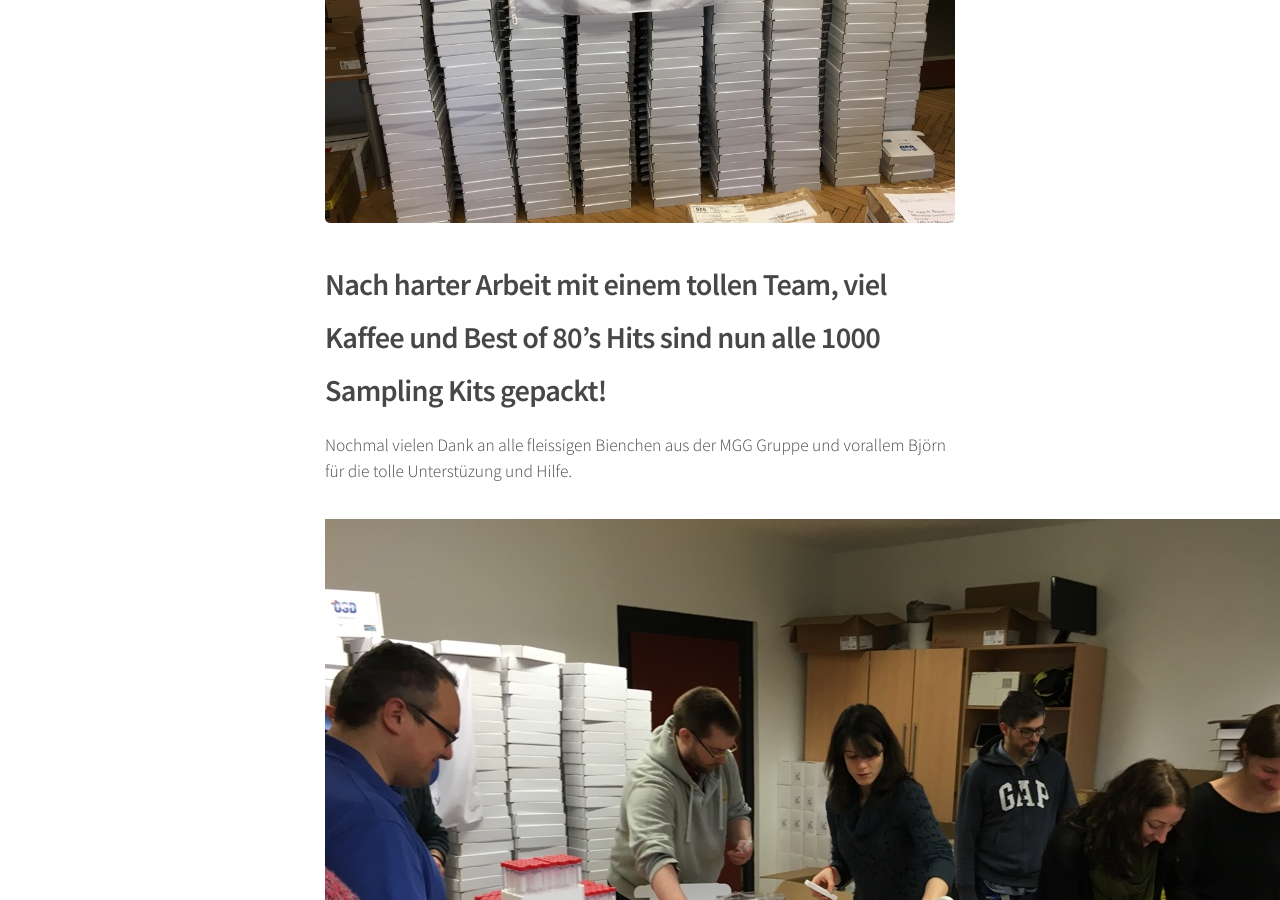
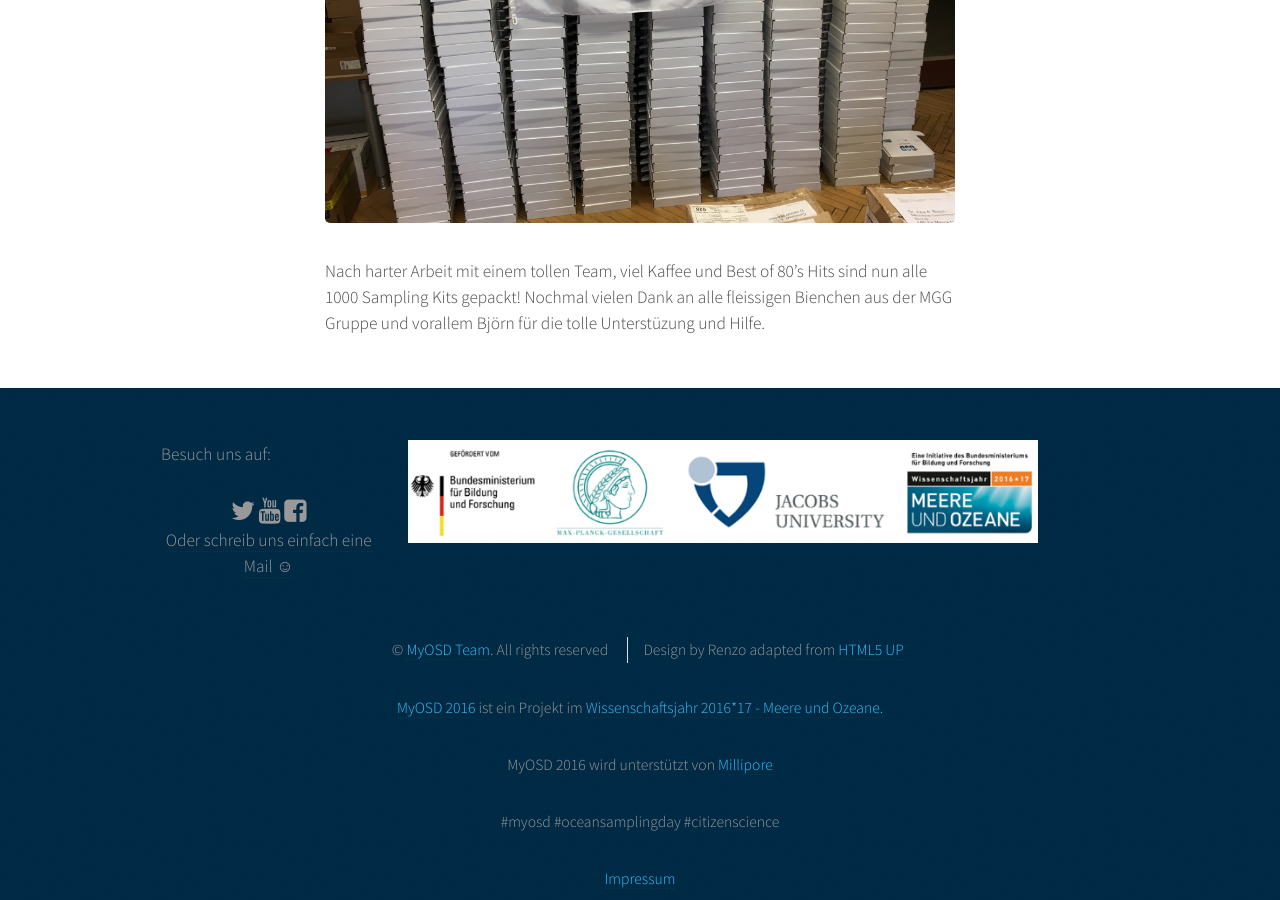
Before and after one commit to myosd/myosd.github.io, a Jekyll site: the page built from _posts/2016-05-03-samplin-kits.md, in a window 1280 px wide and 900 px high, scrolled down 579 px. Built offline with Jekyll 4.4.1, drawn with Linux system fonts in a browser that asks for light colours; part of the change alters nothing that is shown.

Commit message:
Update 2016-05-03-samplin-kits.md

```diff
--- a/_posts/2016-05-03-samplin-kits.md
+++ b/_posts/2016-05-03-samplin-kits.md
@@ -5,11 +5,5 @@ layout: post
 excerpt_separator: "<!--stop-->"
 featured: /assets/images/Kits_packing11.jpg
 ---
-## Nach harter Arbeit mit einem tollen Team, viel Kaffee und Best of 80's Hits sind nun alle 1000 Sampling Kits gepackt!
-
+Nach harter Arbeit mit einem tollen Team, viel Kaffee und Best of 80's Hits sind nun alle 1000 Sampling Kits gepackt!
 Nochmal vielen Dank an alle fleissigen Bienchen aus der MGG Gruppe und vorallem Björn für die tolle Unterstüzung und Hilfe.
-
-
-![]({{site.baseurl}}//assets/images/Kits_Packing7.jpg)
-
-![]({{site.baseurl}}//assets/images/Kits_packing5jpg)
```
